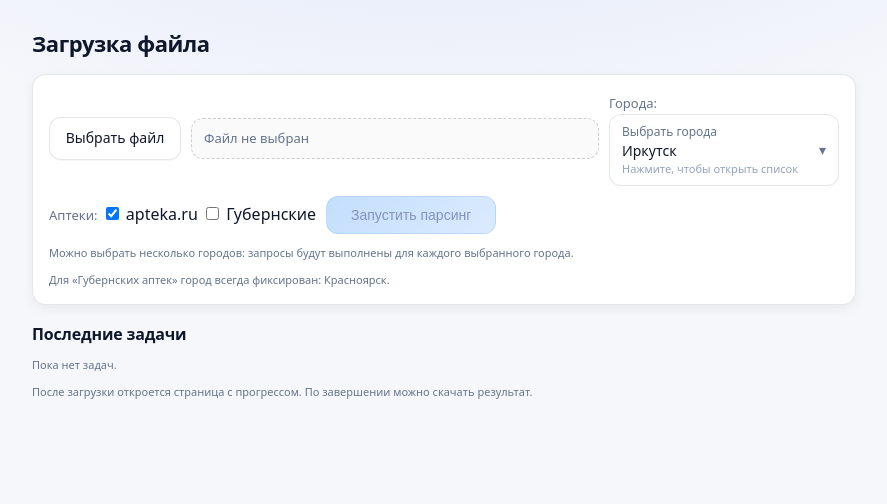
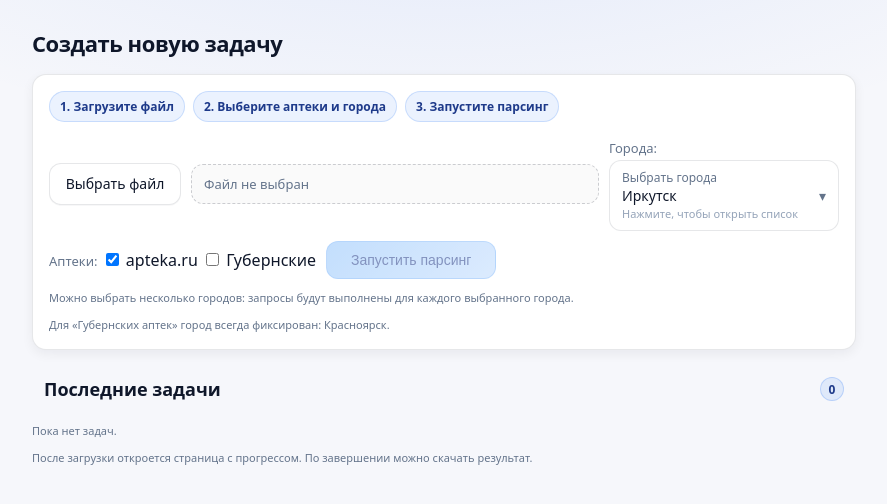
Before and after one commit to nhamaganov/apteka_api, a FastAPI app: page / in a window 1280 px wide. Shown: the part 48-552 px from the top of the page, without its empty margins (196-1083 px from the left). Run offline with FastAPI, Linux system fonts and the light colour scheme.

Commit message:
feat: Ограничить параллельность до 2х потоков + изменить UI главной страницы

```diff
--- a/app/services/job_runner.py
+++ b/app/services/job_runner.py
@@ -181,6 +181,7 @@ def _process_job_sync(job_id: str) -> None:
         for pharmacy_code in pharmacy_codes:
             for city_name in _cities_for_pharmacy(pharmacy_code):
                 task_pairs.append((pharmacy_code, city_name))
+        task_pairs.sort(key=lambda pair: (0 if pair[0] == "farmacia24" else 1))
 
         def _run_city_worker(pharmacy_code: str, city_name: str) -> None:
             local_driver = None
@@ -429,7 +430,8 @@ def _process_job_sync(job_id: str) -> None:
                     except Exception:
                         pass
 
-        with ThreadPoolExecutor(max_workers=max(1, len(task_pairs))) as executor:
+        max_city_workers = min(2, max(1, len(task_pairs)))
+        with ThreadPoolExecutor(max_workers=max_city_workers) as executor:
             future_by_task = {
                 executor.submit(_run_city_worker, pharmacy_code, city_name): (pharmacy_code, city_name)
                 for pharmacy_code, city_name in task_pairs
--- a/app/web/static/styles.css
+++ b/app/web/static/styles.css
@@ -803,3 +803,52 @@ button.btn-sm:disabled:hover {
 @keyframes spin {
   to { transform: rotate(360deg); }
 }
+
+.upload-steps {
+  display: flex;
+  flex-wrap: wrap;
+  gap: 8px;
+  margin-bottom: 14px;
+}
+
+.step-item {
+  display: inline-flex;
+  align-items: center;
+  padding: 6px 10px;
+  font-size: 12px;
+  font-weight: 600;
+  color: #1e3a8a;
+  background: rgba(59, 130, 246, 0.10);
+  border: 1px solid rgba(59, 130, 246, 0.20);
+  border-radius: 999px;
+}
+
+.recent-tasks {
+  margin-top: 16px;
+}
+
+.recent-summary {
+  list-style: none;
+  display: flex;
+  align-items: center;
+  justify-content: space-between;
+  gap: 10px;
+  font-size: 18px;
+  font-weight: 700;
+  color: #0f172a;
+  padding: 10px 12px;
+  border-radius: 10px;
+}
+
+.recent-count {
+  display: inline-flex;
+  align-items: center;
+  justify-content: center;
+  min-width: 24px;
+  height: 24px;
+  font-size: 12px;
+  color: #1e3a8a;
+  background: rgba(59, 130, 246, 0.12);
+  border: 1px solid rgba(59, 130, 246, 0.24);
+  border-radius: 999px;
+}
--- a/app/web/templates/index.html
+++ b/app/web/templates/index.html
@@ -19,9 +19,14 @@
 <body>
   {% include "_header.html" %}
   <div class="wrap">
-    <h1>Загрузка файла</h1>
+    <h1>Создать новую задачу</h1>
 
     <div class="box upload-panel">
+      <div class="upload-steps" aria-label="Шаги запуска парсинга">
+        <span class="step-item">1. Загрузите файл</span>
+        <span class="step-item">2. Выберите аптеки и города</span>
+        <span class="step-item">3. Запустите парсинг</span>
+      </div>
       <form class="upload-form" action="/upload" method="post" enctype="multipart/form-data">
         <input id="uploadFile" class="file-input" type="file" name="file" accept=".xls,.xlsx,.ods" required />
         <label for="uploadFile" class="btn file-picker">Выбрать файл</label>
@@ -55,9 +60,18 @@
       <p class="hint">Для «Губернских аптек» город всегда фиксирован: Красноярск.</p>
     </div>
 
-    <h2>Последние задачи</h2>
-    {% if jobs and jobs|length > 0 %}
-      <table class="tbl">
+    <section class="recent-tasks" id="recentTasks">
+      <div class="recent-summary">
+        <span class="recent-title">Последние задачи</span>
+        {% if jobs and jobs|length > 0 %}
+          <span class="recent-count">{{ jobs|length }}</span>
+        {% else %}
+          <span class="recent-count">0</span>
+        {% endif %}
+      </div>
+
+      {% if jobs and jobs|length > 0 %}
+        <table class="tbl">
         <thead>
           <tr>
             <th>Название</th>
@@ -176,9 +190,10 @@
           {% endfor %}
         </tbody>
       </table>
-    {% else %}
-      <p class="hint">Пока нет задач.</p>
-    {% endif %}
+      {% else %}
+        <p class="hint">Пока нет задач.</p>
+      {% endif %}
+  </details>
 
     <p class="hint">
       После загрузки откроется страница с прогрессом. По завершении можно скачать результат.
```
